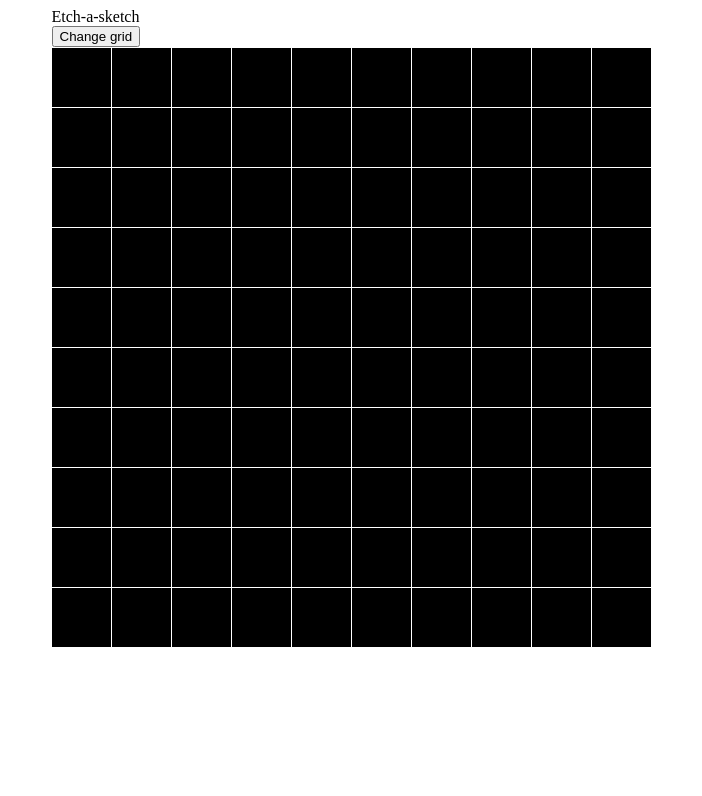
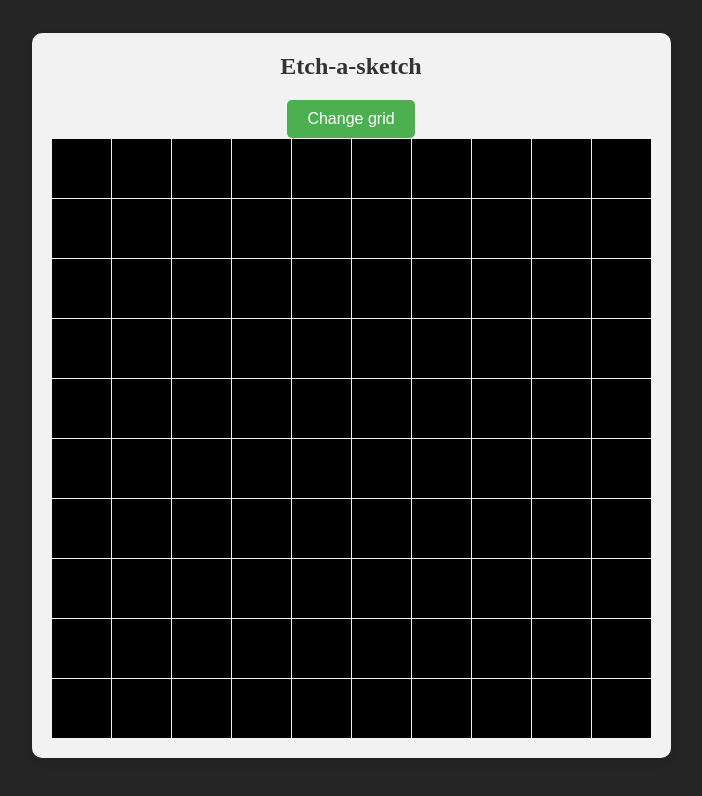
Before and after one commit to Quazsi/etch-a-sketch, a plain HTML site: page index.html in a window 1280 px wide. Shown: the whole page, without its empty margins (289-991 px from the left). Drawn offline with Linux system fonts and the light colour scheme.

Commit message:
Add stylings Added background to content div, stylings for button and title.

```diff
--- a/styles.css
+++ b/styles.css
@@ -4,6 +4,22 @@ body {
     align-items: center;
     justify-content: center;
     flex-direction: column;
+    background-color: rgb(37, 37, 37);
+}
+
+#content {
+    display: flex;
+    align-items: center;
+    justify-content: center;
+    flex-direction: column;
+    background-color: rgb(122, 155, 155);
+    margin-top: 2%;
+    margin-left: 10%;
+    margin-right: 10%;
+    background-color: #f2f2f2;
+    padding: 20px;
+    border-radius: 10px 10px 10px 10px;
+    box-shadow: 0 4px 8px rgba(0, 0, 0, 0.1);
 }
 
 #container {
@@ -13,10 +29,33 @@ body {
     flex-direction: row;
     gap: 1px;
 }
-/* Add flex shrink to the squares with a max dimension
-*/
+
 .square {
     margin-top: 1px;
     background-color: black;
     flex: 1;
 }
+
+/* CSS styling for the button */
+button {
+    padding: 10px 20px;
+    font-size: 16px;
+    background-color: #4CAF50;
+    color: white;
+    border: none;
+    border-radius: 5px;
+    cursor: pointer;
+    transition: background-color 0.3s;
+}
+
+button:hover {
+    background-color: #45a049;
+}
+
+#title {
+    font-size: 24px;
+    font-weight: bold;
+    text-align: center;
+    margin-bottom: 20px;
+    color: #333;
+}
```
